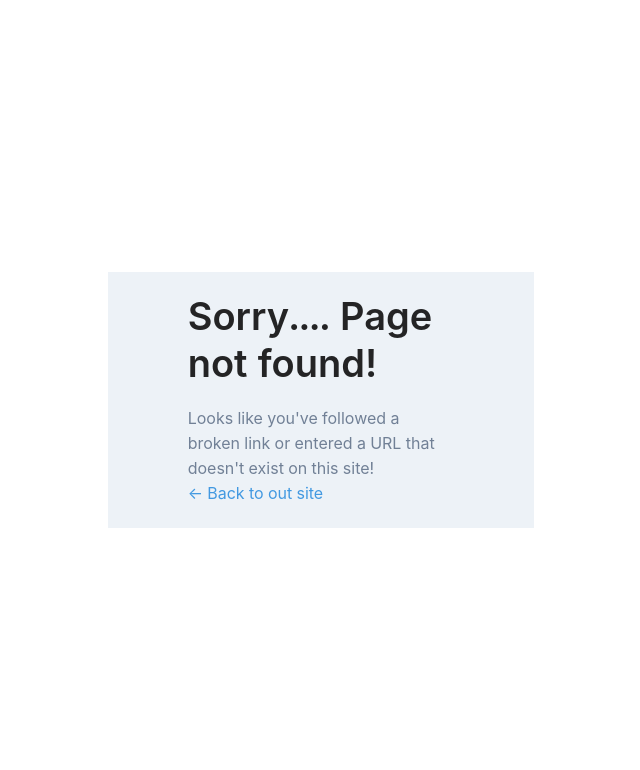
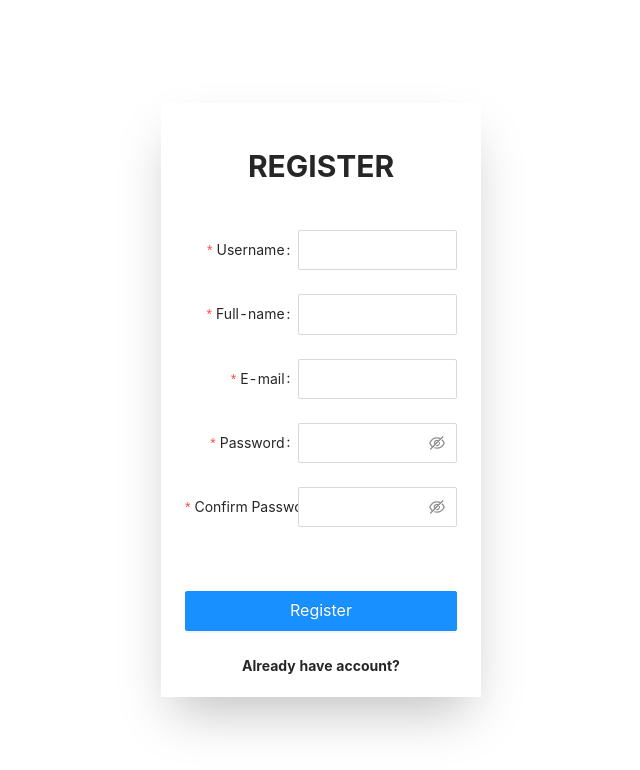
Before and after one commit to PrimeWalkerVN/SprintRetrospective_Client, a React (Create React App) app: page /register in a window 1280 px wide. Before the commit this address had no page. Shown: the top 770 px of the page, without its empty margins (319-959 px from the left). Built offline with nearby package versions, Linux system fonts and the light colour scheme.

Commit message:
google, faceook

```diff
--- a/src/App.jsx
+++ b/src/App.jsx
@@ -1,22 +1,48 @@
-import React from 'react';
+import React, { useEffect } from 'react';
 import { createBrowserHistory } from 'history';
 import { Router, Redirect, Route, Switch } from 'react-router-dom';
-import { useSelector } from 'react-redux';
+import { useDispatch, useSelector } from 'react-redux';
 import NotFound from './components/Notfound';
 import DashBoard from './components/Dashboard';
 import Login from './components/Auth/Login';
 import Teams from './components/Teams';
 import Loading from './components/Loading';
 import PrivateRoute from './components/Auth/privateRoute';
+import usersApi from './api/usersApi';
+import { setUserLogged } from './redux/reducers/userReducer';
+import Notification from './components/Notification';
+import PrivateRouteAuth from './components/Auth/privateRouteAuth';
+import Register from './components/Auth/Register';
+import queryString from 'query-string';
 const history = createBrowserHistory();
 function App() {
   const isLoading = useSelector(state => state.loading.isLoading);
+  const dispatch = useDispatch();
+  const query = queryString.parse(history.location.search);
+  if (query.token) {
+    localStorage.setItem('access_token', query.token);
+  }
+  const token = localStorage.getItem('access_token');
+  useEffect(() => {
+    if (token) {
+      try {
+        const checkLogged = async () => {
+          const user = await usersApi.getMe();
+          if (user) dispatch(setUserLogged(user));
+        };
+        checkLogged();
+      } catch (e) {
+        Notification('error', 'Error', e.message);
+      }
+    }
+  }, [token, dispatch]);
   return (
     <div className="container max-w-full">
       {isLoading && <Loading />}
       <Router history={history}>
         <Switch>
-          <Route path="/login" component={Login} exact />
+          <PrivateRouteAuth path="/login" component={Login} exact />
+          <PrivateRouteAuth path="/register" component={Register} exact />
           <Redirect exact from="/" to="/dashboard" />
           <PrivateRoute path="/dashboard" component={DashBoard} />
           <PrivateRoute path="/teams" component={Teams} />
--- a/src/api/usersApi.js
+++ b/src/api/usersApi.js
@@ -3,6 +3,18 @@ const usersApi = {
   login: params => {
     const url = '/users/login';
     return axiosClient.post(url, params);
+  },
+  getMe: () => {
+    const url = '/users/me';
+    return axiosClient.get(url);
+  },
+  register: params => {
+    const url = '/users/signup';
+    return axiosClient.post(url, params);
+  },
+  loginWithGoogle: () => {
+    const url = '/users/auth/google';
+    return axiosClient.get(url);
   }
 };
 
--- a/src/components/Auth/Login.jsx
+++ b/src/components/Auth/Login.jsx
@@ -5,11 +5,14 @@ import Notification from '../Notification';
 import { useDispatch } from 'react-redux';
 import { setIsLoading } from '../../redux/reducers/loadingReducer';
 import { setUser } from '../../redux/reducers/userReducer';
-import { useHistory } from 'react-router-dom';
+import { Link, useHistory } from 'react-router-dom';
+import facebookLogo from '../../assets/images/facebook.svg';
+import googleLogo from '../../assets/images/google.svg';
 const Login = () => {
   const history = useHistory();
   const [errors, setErrors] = useState();
   const dispatch = useDispatch();
+
   const onSubmitHandler = async values => {
     dispatch(setIsLoading(true));
     try {
@@ -18,16 +21,31 @@ const Login = () => {
       history.push('/dashboard');
       Notification('success', 'Login', res.status);
     } catch (err) {
-      if (err.response) setErrors(err.response.data.message);
+      if (err.response) setErrors(err.response.data.message.toString());
       else setErrors(err);
     }
     dispatch(setIsLoading(false));
   };
 
+  const formItemLayout = {
+    labelCol: {
+      span: 7
+    },
+    wrapperCol: {
+      span: 24
+    }
+  };
   return (
     <div className="w-full flex justify-center items-center h-screen">
-      <div className="w-1/4 box-border shadow-2xl p-20">
-        <Form name="basic" onFinish={onSubmitHandler}>
+      <div className="w-1/4 box-border shadow-2xl px-20 flex flex-col items-center">
+        <span className="text-2xl font-bold py-10">LOGIN</span>
+        <Form
+          name="basic"
+          onFinish={onSubmitHandler}
+          className="flex flex-col"
+          {...formItemLayout}
+          size="large"
+        >
           <Form.Item
             label="Username"
             name="username"
@@ -35,6 +53,10 @@ const Login = () => {
               {
                 required: true,
                 message: 'Please input your username!'
+              },
+              {
+                min: 6,
+                message: 'Username must be at least 6 characters!'
               }
             ]}
           >
@@ -54,13 +76,31 @@ const Login = () => {
             <Input.Password />
           </Form.Item>
 
-          {errors && <Alert closable type="error" message="Error" description={errors} />}
-          <Form.Item>
-            <Button type="primary" htmlType="submit">
+          {errors && (
+            <Alert className="my-5" closable type="error" message="Error" description={errors} />
+          )}
+          <Form.Item className="self-center w-full">
+            <Button className="w-full rounded-lg" type="primary" htmlType="submit">
               Submit
             </Button>
           </Form.Item>
         </Form>
+        <div className="flex pb-5">
+          <button className="w-12 h-12 mr-5">
+            <a href={`${process.env.REACT_APP_API_LOCAL}/users/auth/facebook`}>
+              <img src={facebookLogo} alt="facebook logo"></img>
+            </a>
+          </button>
+          <button className="w-12 h-12">
+            <a href={`${process.env.REACT_APP_API_LOCAL}/users/auth/google`}>
+              <img src={googleLogo} alt="google logo"></img>
+            </a>
+          </button>
+        </div>
+
+        <Link className="pb-5 font-bold " to="/register">
+          Register?
+        </Link>
       </div>
     </div>
   );
--- /dev/null
+++ b/src/components/Auth/Register.jsx
@@ -0,0 +1,140 @@
+import React, { useState } from 'react';
+import { Form, Input, Button, Alert } from 'antd';
+import usersApi from '../../api/usersApi';
+import Notification from '../Notification';
+import { useDispatch } from 'react-redux';
+import { setIsLoading } from '../../redux/reducers/loadingReducer';
+import { Link, useHistory } from 'react-router-dom';
+const Register = () => {
+  const history = useHistory();
+  const [errors, setErrors] = useState();
+  const dispatch = useDispatch();
+  const onSubmitHandler = async params => {
+    dispatch(setIsLoading(true));
+    delete params['confirm'];
+    try {
+      const res = await usersApi.register(params);
+      history.push('/login');
+      Notification('success', 'Register success', res.message);
+    } catch (err) {
+      if (err.response) setErrors(err.response.data.message.toString());
+      else setErrors(err);
+    }
+    dispatch(setIsLoading(false));
+  };
+
+  const formItemLayout = {
+    labelCol: {
+      span: 10
+    }
+  };
+
+  return (
+    <div className="w-full flex justify-center items-center h-screen">
+      <div className="w-1/4 box-border shadow-2xl px-6 flex flex-col items-center">
+        <span className="text-3xl font-bold py-10">REGISTER</span>
+        <Form
+          name="basic"
+          onFinish={onSubmitHandler}
+          className="flex flex-col"
+          {...formItemLayout}
+          size="large"
+        >
+          <Form.Item
+            label="Username"
+            name="username"
+            rules={[
+              {
+                required: true,
+                message: 'Please input your username!'
+              },
+              {
+                min: 6,
+                message: 'username must be at least 6 characters long'
+              }
+            ]}
+          >
+            <Input />
+          </Form.Item>
+          <Form.Item
+            label="Full-name"
+            name="fullName"
+            rules={[
+              {
+                required: true,
+                message: 'Please input your Full-name!'
+              }
+            ]}
+          >
+            <Input />
+          </Form.Item>
+          <Form.Item
+            name="email"
+            label="E-mail"
+            rules={[
+              {
+                type: 'email',
+                message: 'The input is not valid E-mail!'
+              },
+              {
+                required: true,
+                message: 'Please input your E-mail!'
+              }
+            ]}
+          >
+            <Input />
+          </Form.Item>
+          <Form.Item
+            label="Password"
+            name="password"
+            rules={[
+              {
+                required: true,
+                message: 'Please input your password!'
+              }
+            ]}
+            hasFeedback
+          >
+            <Input.Password />
+          </Form.Item>
+
+          <Form.Item
+            name="confirm"
+            label="Confirm Password"
+            dependencies={['password']}
+            hasFeedback
+            rules={[
+              {
+                required: true,
+                message: 'Please confirm your password!'
+              },
+              ({ getFieldValue }) => ({
+                validator(rule, value) {
+                  if (!value || getFieldValue('password') === value) {
+                    return Promise.resolve();
+                  }
+                  return Promise.reject('The two passwords that you entered do not match!');
+                }
+              })
+            ]}
+          >
+            <Input.Password />
+          </Form.Item>
+          {errors && (
+            <Alert className="my-5" closable type="error" message="Error" description={errors} />
+          )}
+          <Form.Item className="self-center pt-10 w-full">
+            <Button className="w-full" type="primary" htmlType="submit">
+              Register
+            </Button>
+          </Form.Item>
+        </Form>
+        <Link className="pb-5 font-bold " to="/login">
+          Already have account?
+        </Link>
+      </div>
+    </div>
+  );
+};
+
+export default Register;
--- /dev/null
+++ b/src/components/Auth/privateRouteAuth.jsx
@@ -0,0 +1,19 @@
+import React from 'react';
+import { Route, Redirect } from 'react-router-dom';
+import { useSelector } from 'react-redux';
+
+const PrivateRouteAuth = ({ component: Component, ...rest }) => {
+  const logged = useSelector(state => state.user.logged);
+  const user = useSelector(state => state.user.user);
+  const isUser = logged && user;
+  return (
+    <Route
+      {...rest}
+      render={props => {
+        return !isUser ? <Component {...props} /> : <Redirect to="/dashboard"></Redirect>;
+      }}
+    ></Route>
+  );
+};
+
+export default PrivateRouteAuth;
--- a/src/components/Dashboard/index.jsx
+++ b/src/components/Dashboard/index.jsx
@@ -57,7 +57,7 @@ const DashBoard = () => {
   };
   return (
     <header className="w-full">
-      <Header name="Sprint Retrospective" logoutHandler={logoutHandler} />
+      <Header name="Sprint Retrospective" username={user.fullName} logoutHandler={logoutHandler} />
       <div className="w-full pt-12 flex flex-col">
         <div className="text-center text-4xl text-purple-800">MY BOARDS</div>
         <div className="flex flex-row w-full justify-between px-10 pt-10">
--- a/src/components/GlobalComponents/Header.jsx
+++ b/src/components/GlobalComponents/Header.jsx
@@ -3,7 +3,7 @@ import Avatar from 'antd/lib/avatar/avatar';
 import React from 'react';
 
 const Header = props => {
-  const { name, logoutHandler } = props;
+  const { name, username, logoutHandler } = props;
   const menu = (
     <Menu>
       <Menu.Item>Profile</Menu.Item>
@@ -15,7 +15,10 @@ const Header = props => {
     <header className="flex justify-between items-center bg-blue-600 py-4 px-10">
       <div className="text-white text-lg font-serif">{name}</div>
       <Dropdown className="cursor-pointer" overlay={menu} placement="bottomCenter">
-        <Avatar size="default">ABC</Avatar>
+        <div className="flex items-center">
+          <span className="text-xl font-bold text-white mr-4">{username}</span>
+          <Avatar size="default">ABC</Avatar>
+        </div>
       </Dropdown>
     </header>
   );
--- a/src/redux/reducers/userReducer.js
+++ b/src/redux/reducers/userReducer.js
@@ -9,7 +9,6 @@ const userSlice = createSlice({
   reducers: {
     setUser: (state, action) => {
       state.user = action.payload.user;
-      localStorage.setItem('user', JSON.stringify(action.payload.user));
       const token = action.payload.token;
       localStorage.setItem('access_token', token);
       state.logged = true;
@@ -18,10 +17,14 @@ const userSlice = createSlice({
       state.user = {};
       state.logged = false;
       localStorage.clear();
+    },
+    setUserLogged: (state, action) => {
+      state.user = action.payload.user;
+      state.logged = true;
     }
   }
 });
 
 const { reducer: userReducer, actions } = userSlice;
-export const { setUser, logout } = actions;
+export const { setUser, setUserLogged, logout } = actions;
 export default userReducer;
```
Also changed, not shown: src/assets/images/facebook.svg (added), src/assets/images/google.svg (added), src/utils/catchAsync.js (added).
